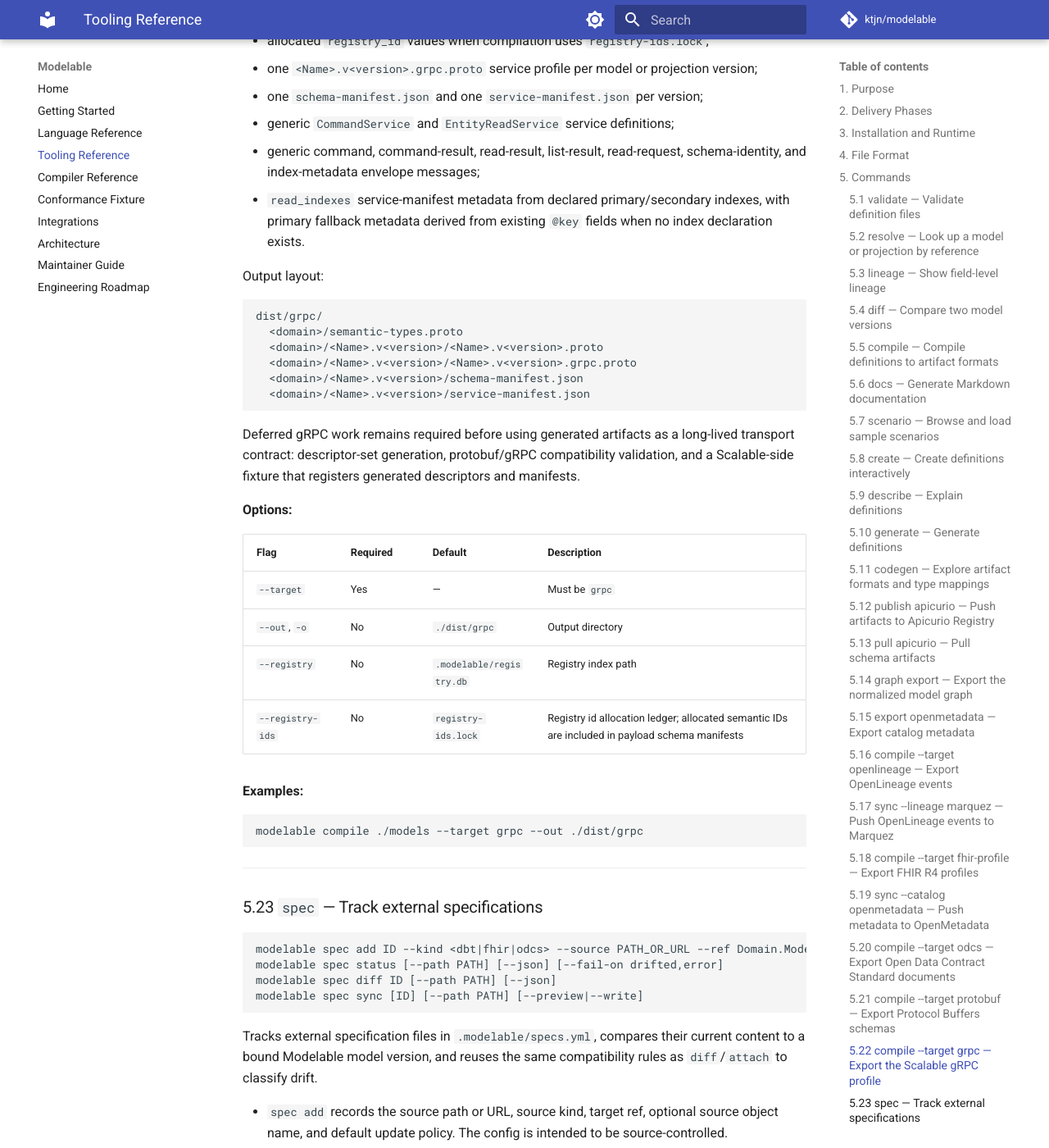
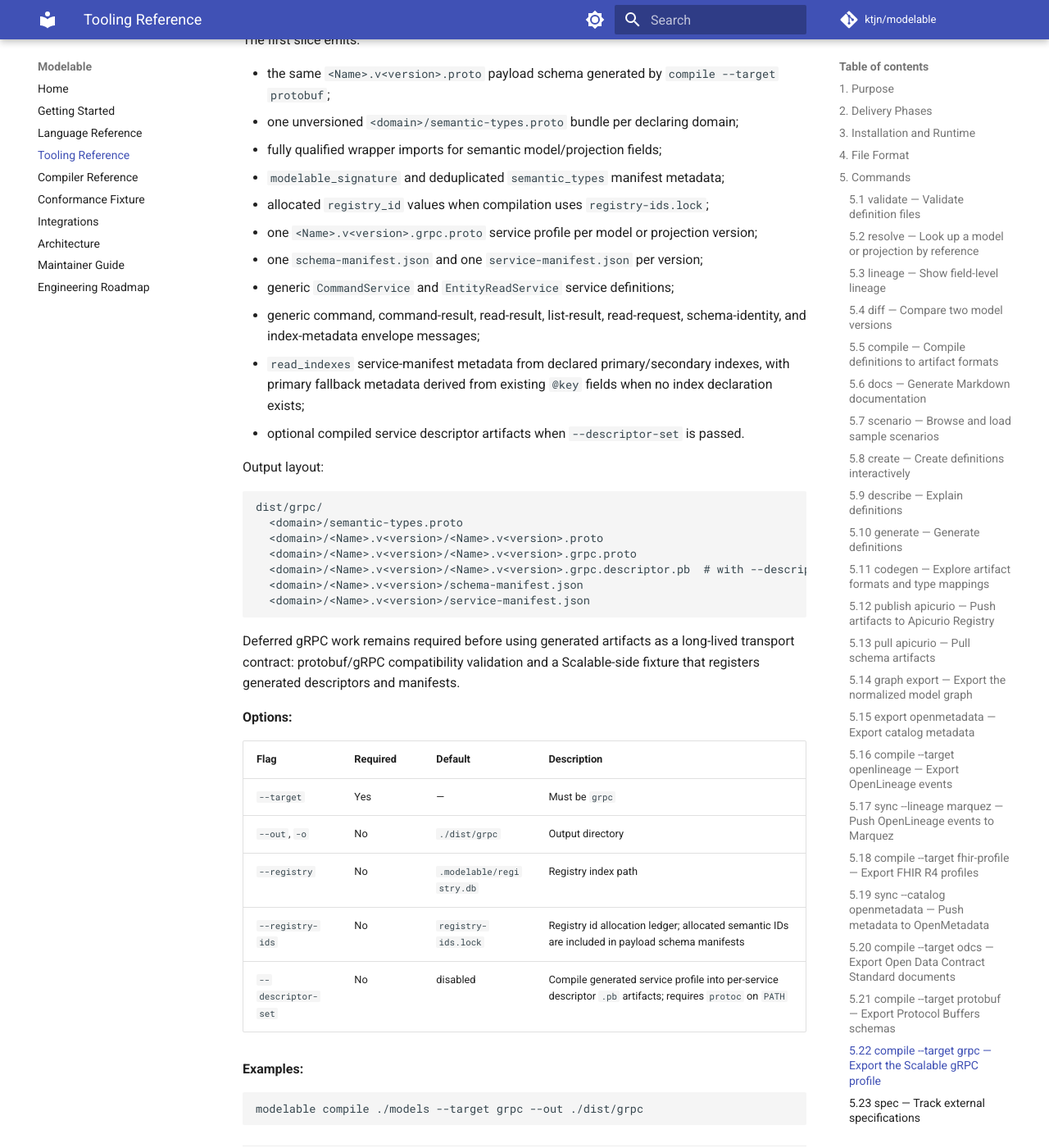
Before and after one commit to ktjn/modelable, an MkDocs documentation site: the page built from docs/cli-reference.md, in a window 1280 px wide and 1400 px high, scrolled down 21804 px. Shown: the whole window at 82% size. Built offline with MkDocs 1.6.1 and Material for MkDocs 9.7.7, drawn with Linux system fonts in a browser that asks for light colours; comment, search, counter and statistics services are not loaded; some of the changed text lies outside the part shown.

Commit message:
docs: document descriptor artifacts

````diff
--- a/docs/cli-reference.md
+++ b/docs/cli-reference.md
@@ -208,7 +208,7 @@ modelable diff customer.Customer@1 customer.Customer@2
 ### 5.5 `compile` — Compile definitions to artifact formats
 
 ```text
-modelable compile SOURCE --target TARGET [--out DIR] [--registry PATH] [--registry-ids PATH] [--allow-orphaned-registry-ids]
+modelable compile SOURCE --target TARGET [--out DIR] [--registry PATH] [--registry-ids PATH] [--allow-orphaned-registry-ids] [--descriptor-set]
 ```
 
 Compiles model and projection definitions to a target artifact format. `SOURCE`
@@ -238,6 +238,7 @@ queries; the lock file remains authoritative.
 | `--registry` | No | `.modelable/registry.db` | Registry index path |
 | `--registry-ids` | No | `registry-ids.lock` | Registry id allocation ledger path (commit this file) |
 | `--allow-orphaned-registry-ids` | No | off | Tolerate ledger entries with no matching `registry: true` declaration instead of erroring |
+| `--descriptor-set` | No | disabled | For `protobuf` and `grpc` targets, compile generated `.proto` files into descriptor `.pb` artifacts; requires `protoc` on `PATH` |
 
 **Default output subdirectories:**
 
@@ -775,7 +776,7 @@ datacontract lint ./dist/odcs/customer.Customer.v1.odcs.yaml
 ### 5.21 `compile --target protobuf` — Export Protocol Buffers schemas
 
 ```text
-modelable compile PATH --target protobuf --out DIR
+modelable compile PATH --target protobuf --out DIR [--descriptor-set]
 ```
 
 **Modelable 1.1 first slice — implemented as a compile target.**
@@ -800,7 +801,8 @@ The first slice emits:
   failures for unsupported map shapes;
 - `google.protobuf.Timestamp` imports when timestamp fields are present;
 - declared primary/secondary index metadata in model `schema-manifest.json`
-  files.
+  files;
+- optional compiled descriptor artifacts when `--descriptor-set` is passed.
 
 Output layout:
 
@@ -808,6 +810,7 @@ Output layout:
 dist/protobuf/
   <domain>/semantic-types.proto
   <domain>/<Name>.v<version>/<Name>.v<version>.proto
+  <domain>/<Name>.v<version>/<Name>.v<version>.descriptor.pb  # with --descriptor-set
   <domain>/<Name>.v<version>/schema-manifest.json
 ```
 
@@ -827,8 +830,8 @@ Representative type mapping:
 | `enum(a,b)` | generated enum |
 
 Deferred protobuf work remains required before using generated artifacts as
-a long-lived external wire contract: deleted-field reservations, descriptor-set
-generation, and protobuf compatibility validation.
+a long-lived external wire contract: deleted-field reservations and protobuf
+compatibility validation.
 
 **Options:**
 
@@ -838,6 +841,7 @@ generation, and protobuf compatibility validation.
 | `--out`, `-o` | No | `./dist/protobuf` | Output directory |
 | `--registry` | No | `.modelable/registry.db` | Registry index path |
 | `--registry-ids` | No | `registry-ids.lock` | Registry id allocation ledger; allocated semantic IDs are included in schema manifests |
+| `--descriptor-set` | No | disabled | Compile generated `.proto` files into per-schema descriptor `.pb` artifacts; requires `protoc` on `PATH` |
 
 **Examples:**
 
@@ -850,7 +854,7 @@ modelable compile ./models --target protobuf --out ./dist/protobuf
 ### 5.22 `compile --target grpc` — Export the Scalable gRPC profile
 
 ```text
-modelable compile PATH --target grpc --out DIR
+modelable compile PATH --target grpc --out DIR [--descriptor-set]
 ```
 
 **Modelable 1.1 first slice — implemented as a compile target.**
@@ -876,7 +880,9 @@ The first slice emits:
   schema-identity, and index-metadata envelope messages;
 - `read_indexes` service-manifest metadata from declared primary/secondary
   indexes, with primary fallback metadata derived from existing `@key` fields
-  when no index declaration exists.
+  when no index declaration exists;
+- optional compiled service descriptor artifacts when `--descriptor-set` is
+  passed.
 
 Output layout:
 
@@ -885,14 +891,14 @@ dist/grpc/
   <domain>/semantic-types.proto
   <domain>/<Name>.v<version>/<Name>.v<version>.proto
   <domain>/<Name>.v<version>/<Name>.v<version>.grpc.proto
+  <domain>/<Name>.v<version>/<Name>.v<version>.grpc.descriptor.pb  # with --descriptor-set
   <domain>/<Name>.v<version>/schema-manifest.json
   <domain>/<Name>.v<version>/service-manifest.json
 ```
 
 Deferred gRPC work remains required before using generated artifacts as a
-long-lived transport contract: descriptor-set generation, protobuf/gRPC
-compatibility validation, and a Scalable-side fixture that registers generated
-descriptors and manifests.
+long-lived transport contract: protobuf/gRPC compatibility validation and a
+Scalable-side fixture that registers generated descriptors and manifests.
 
 **Options:**
 
@@ -902,6 +908,7 @@ descriptors and manifests.
 | `--out`, `-o` | No | `./dist/grpc` | Output directory |
 | `--registry` | No | `.modelable/registry.db` | Registry index path |
 | `--registry-ids` | No | `registry-ids.lock` | Registry id allocation ledger; allocated semantic IDs are included in payload schema manifests |
+| `--descriptor-set` | No | disabled | Compile generated service profile into per-service descriptor `.pb` artifacts; requires `protoc` on `PATH` |
 
 **Examples:**
 
````
Also changed, not shown: CHANGELOG.md (+2 -0 lines), ROADMAP.md (+5 -3 lines), docs/compiler-reference.md (+10 -7 lines), docs/wire-format-contract.md (+5 -1 lines), 1 other file.
